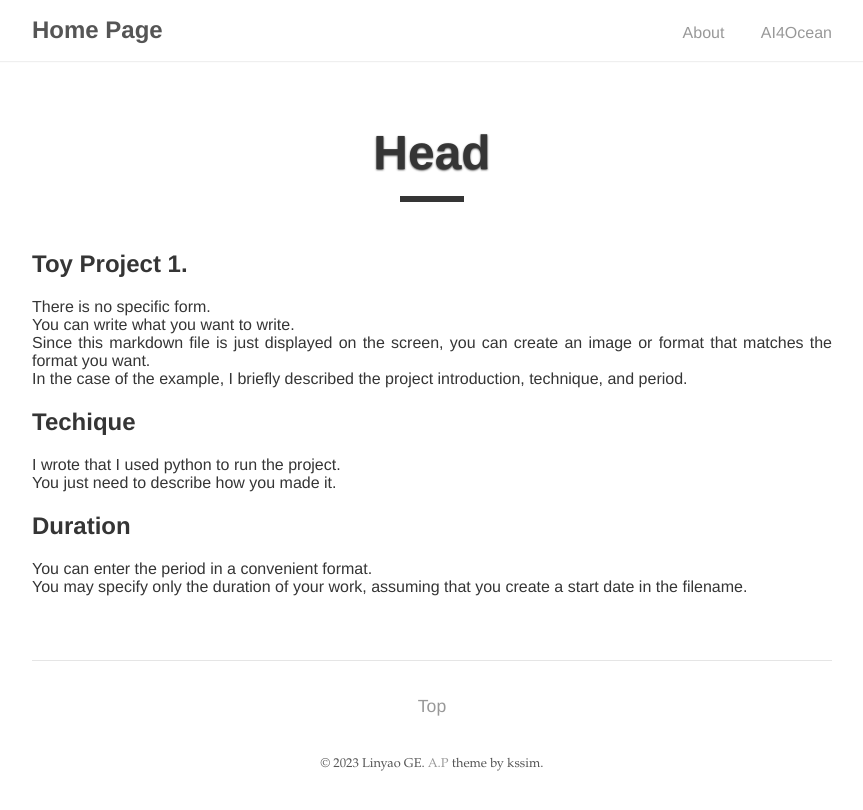
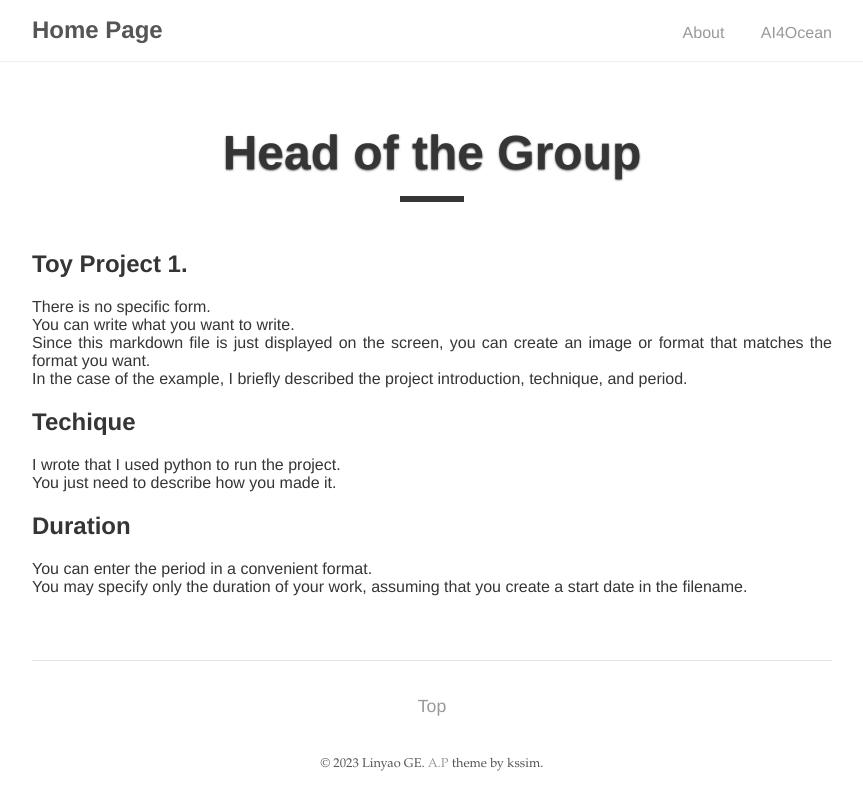
Before and after one commit to LinyaoGe/LinyaoGe.github.io, a Jekyll site: the page built from _posts/2018-01-02-Head-of-the-Group.md, in a window 1280 px wide. Shown: the top 810 px of the page, without its empty margins (208-1071 px from the left). Built offline with Jekyll 4.4.1, drawn with Linux system fonts in a browser that asks for light colours.

Commit message:
Update 2018-01-02-Head-of-the-Group.md

```diff
--- a/_posts/2018-01-02-Head-of-the-Group.md
+++ b/_posts/2018-01-02-Head-of-the-Group.md
@@ -1,6 +1,6 @@
 ---
 layout: post
-title:  "Head"
+title:  "Head of the Group"
 name: "Baoxiang Huang"
 email: "hbx@163.com"
 url: https://baoxianghuang.github.io/
```
